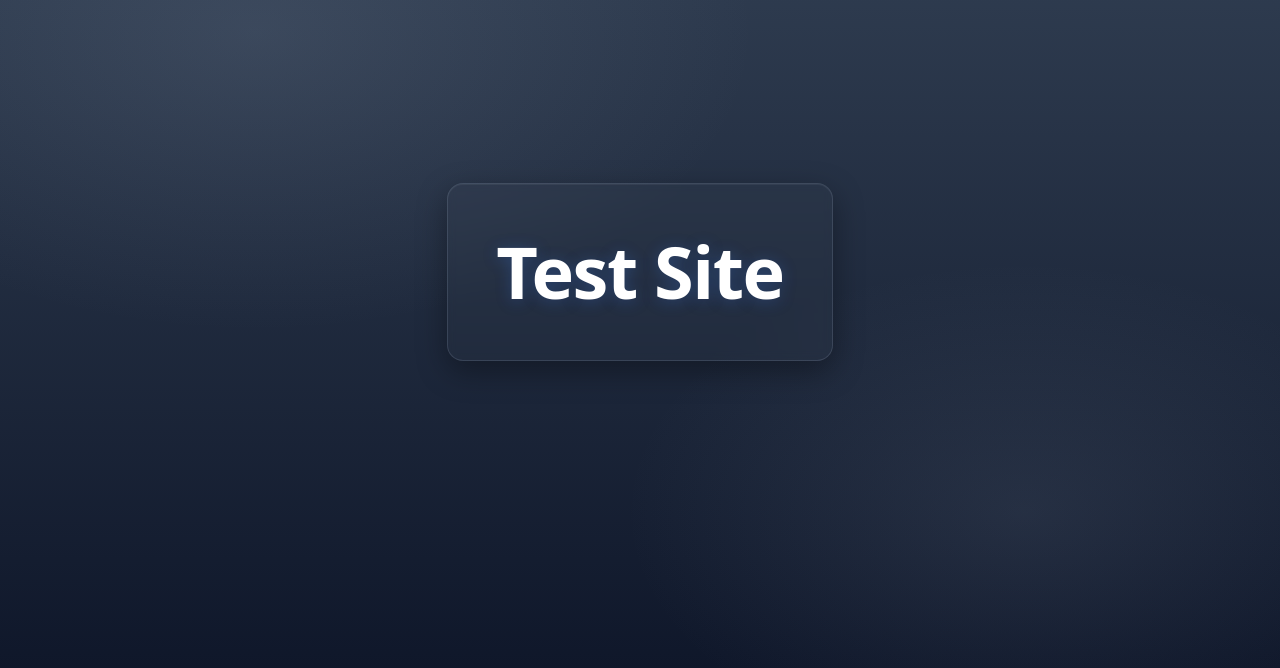
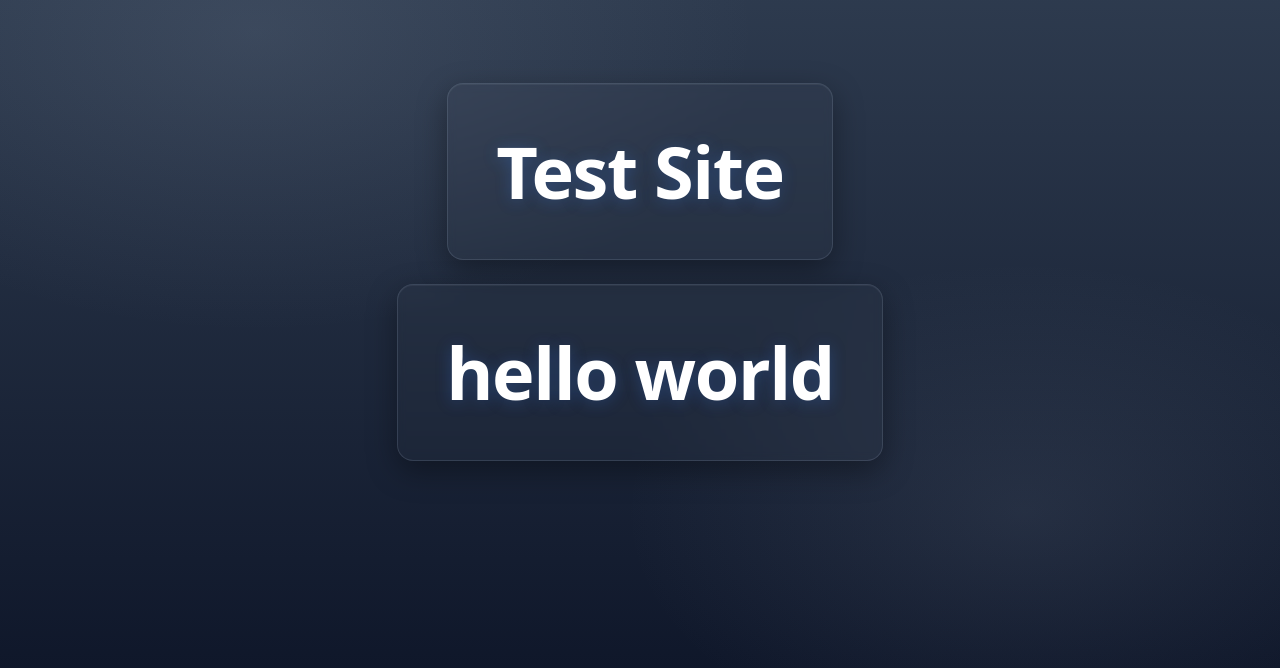
Before and after one commit to test-007-jira-merely/test-jira4, a plain HTML site: page index.html in a window 1280 px wide. Shown: the part 128-796 px from the top of the page. Drawn offline with Linux system fonts and the light colour scheme.

Commit message:
fix: add one more block in index.html with hello world text the same as we already hav
--- Implementation Plan ---

# Implementation Plan

## Conceptual Checklist

- Review current HTML structure and card styling in index.html
- Identify the exact pattern for card blocks (wrapper, heading, accessibility)
- Determine appropriate spacing between multiple cards
- Ensure consistent styling application
- Maintain semantic HTML structure

## Overview

Add a second card block below the existing 'Test Site' card in index.html with 'hello world' text, using identical styling (.card class) to create a vertically stacked layout.

## Assumptions and Rules from CLAUDE.md

- **Assumption 1:** The new card should maintain the same accessibility pattern (sr-only text) as the existing card
- **Assumption 2:** Both cards should be wrapped in appropriate semantic containers
- **Assumption 3:** Spacing between cards should be handled via CSS gap or margin
- No project-specific CLAUDE.md found; following standard HTML/CSS best practices

## Step-by-Step Implementation

1. Modify the body grid layout to accommodate multiple cards
   - Dependencies: Current single-card centered layout
   - Tools/Files: Edit index.html styles section

2. Add container wrapper for multiple cards if needed
   - Dependencies: Step 1 completion
   - Tools/Files: Edit index.html body structure

3. Duplicate the card structure below existing card
   - Dependencies: Understanding of current card pattern
   - Tools/Files: Edit index.html, add new <div class="card"> block

4. Update h1 text to 'hello world' with unique ID
   - Dependencies: New card structure
   - Tools/Files: Edit the new h1 element

5. Add appropriate sr-only text for accessibility
   - Dependencies: New card completion
   - Tools/Files: Edit the new p element

## Error Handling and Uncertainties

- **Layout overflow:** If cards don't fit viewport, may need to adjust grid or add scrolling
- **ID conflicts:** Ensure unique IDs for accessibility (title2, etc.)
- **Spacing:** May need to add gap or margin CSS for proper card separation

SCRUM-71

```diff
--- a/index.html
+++ b/index.html
@@ -54,12 +54,24 @@
       white-space: nowrap;
       border: 0;
     }
+    .cards-container {
+      display: flex;
+      flex-direction: column;
+      gap: 24px;
+      align-items: center;
+    }
   </style>
 </head>
 <body>
-  <main class="card" role="main" aria-labelledby="title">
-    <h1 id="title">Test Site</h1>
-    <p class="sr-only">A minimal standalone page for SCRUM-63.</p>
-  </main>
+  <div class="cards-container">
+    <main class="card" role="main" aria-labelledby="title">
+      <h1 id="title">Test Site</h1>
+      <p class="sr-only">A minimal standalone page for SCRUM-63.</p>
+    </main>
+    <div class="card" aria-labelledby="title2">
+      <h1 id="title2">hello world</h1>
+      <p class="sr-only">Additional card block for SCRUM-71.</p>
+    </div>
+  </div>
 </body>
 </html>
```
